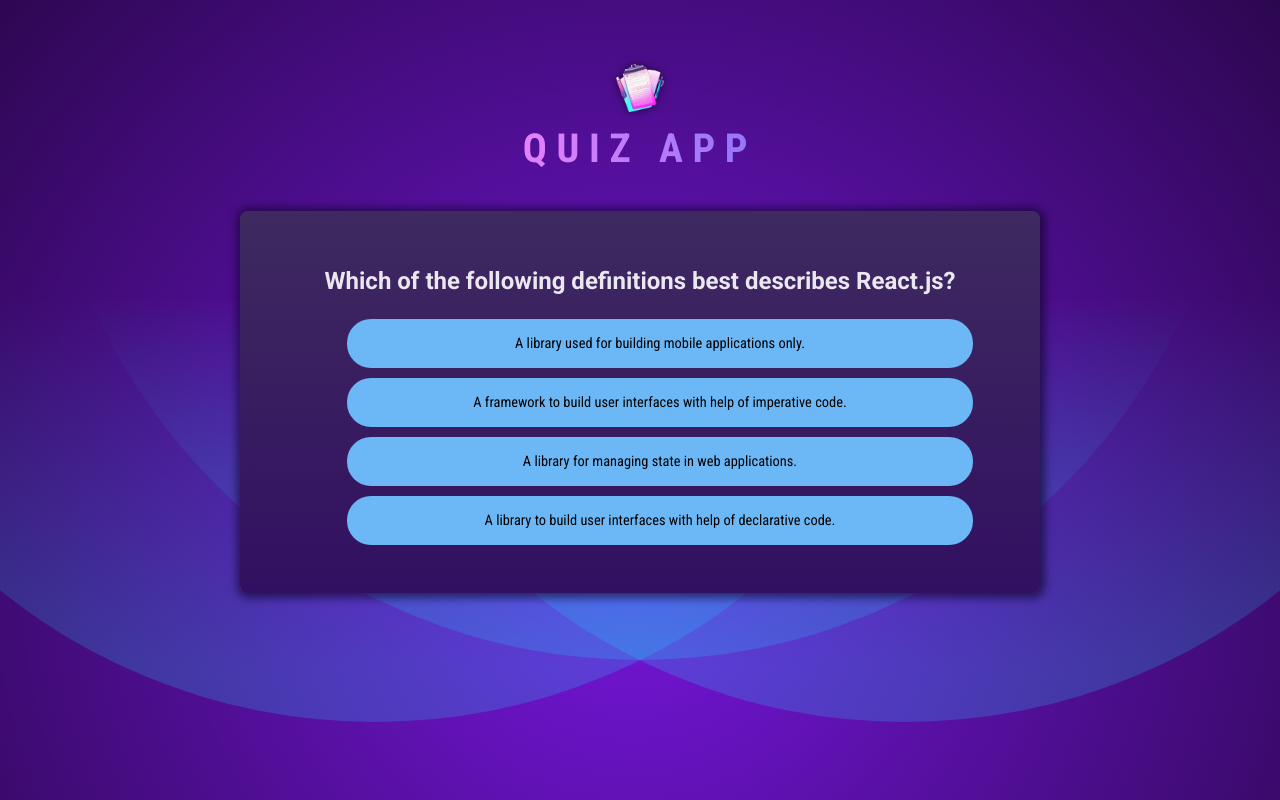
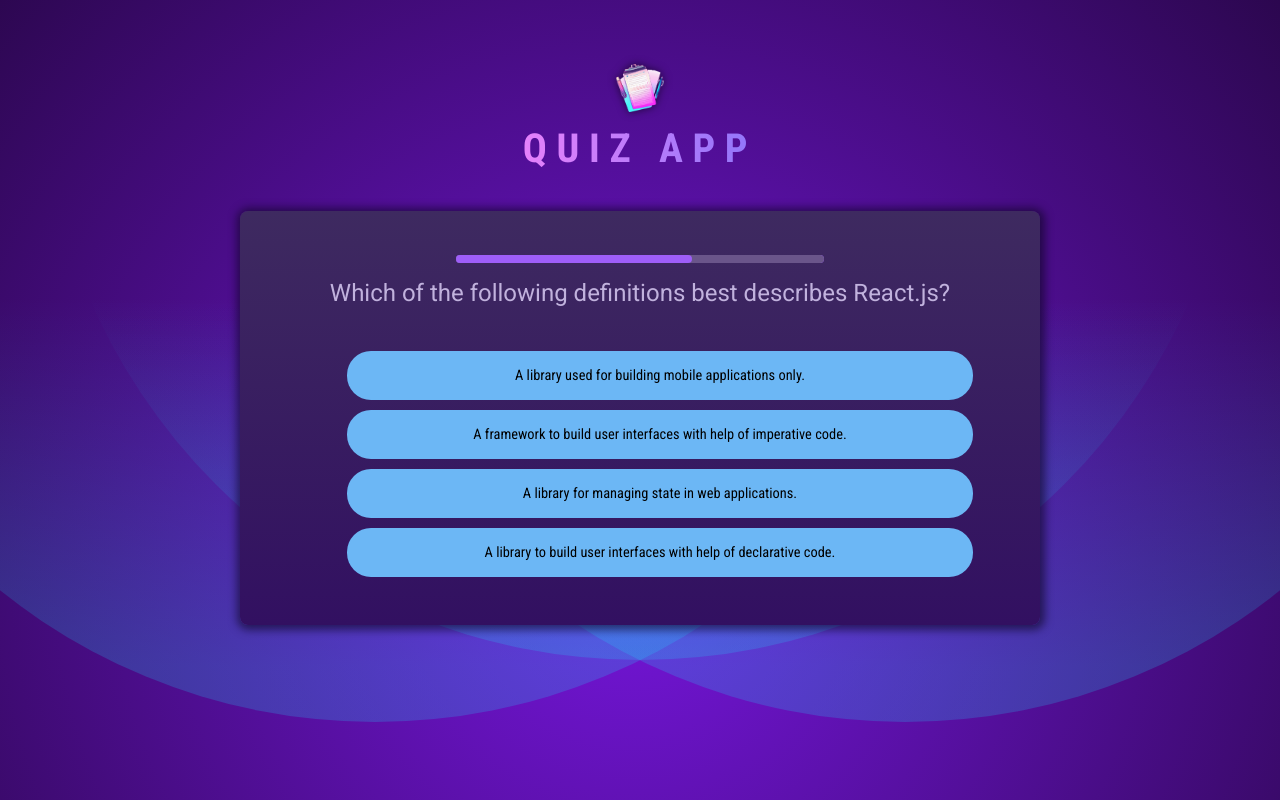
Before and after one commit to Viktoriia-Piskova/quiz-app, a React (Vite) app: page / in a window 1280 px wide. Built offline with nearby package versions, Linux system fonts and the light colour scheme.

Commit message:
Add question timer

```diff
--- /dev/null
+++ b/src/components/QuestionTimer.jsx
@@ -0,0 +1,27 @@
+import React, { useEffect, useState } from "react";
+
+const QuestionTimer = ({ timeOut, onTimeOut }) => {
+  const [remainingTime, setRemainingTime] = useState(timeOut);
+
+  useEffect(() => {
+    const interval = setInterval(
+      () => setRemainingTime((prevState) => prevState - 100),
+      100
+    );
+
+    return () => {
+      clearInterval(interval);
+    };
+  }, []);
+
+  useEffect(() => {
+    const timeout = setTimeout(onTimeOut, timeOut);
+    return () => {
+      clearTimeout(timeout);
+    };
+  }, [onTimeOut, timeOut]);
+
+  return <progress id="question-time" max={timeOut} value={remainingTime} />;
+};
+
+export default QuestionTimer;
--- a/src/components/Quiz.jsx
+++ b/src/components/Quiz.jsx
@@ -1,17 +1,25 @@
-import React, { useState } from "react";
+import React, { useCallback, useState } from "react";
 import quizComplete from "../assets/quiz-complete.png";
 import QUESTIONS from "../questions";
+import QuestionTimer from "./QuestionTimer";
 
 const Quiz = () => {
   const [userAnswers, setUserAnswers] = useState([]);
   const activeQuestionIndex = userAnswers.length;
   const quizIsComplete = activeQuestionIndex === QUESTIONS.length;
 
-  function handleSelectAnswer(selectedAnswer) {
+  const handleSelectAnswer = useCallback(function handleSelectAnswer(
+    selectedAnswer
+  ) {
     setUserAnswers((prevState) => {
       return [...prevState, selectedAnswer];
     });
-  }
+  },
+  []);
+
+  const handleSkipQuestion = useCallback(() => {
+    handleSelectAnswer(null);
+  }, [handleSelectAnswer]);
 
   if (quizIsComplete) {
     return (
@@ -27,7 +35,8 @@
 
   return (
     <div id="quiz">
-      <div id="#question">
+      <div id="question">
+        <QuestionTimer timeOut={15000} onTimeOut={handleSkipQuestion} key={QUESTIONS[activeQuestionIndex].text} />
         <h2>{QUESTIONS[activeQuestionIndex].text}</h2>
         <ul id="#answers">
           {shuffledAnswers.map((answer) => {
```
